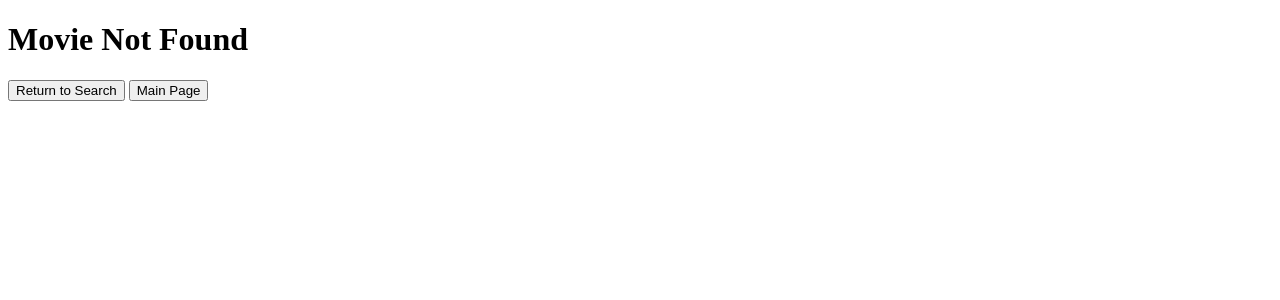
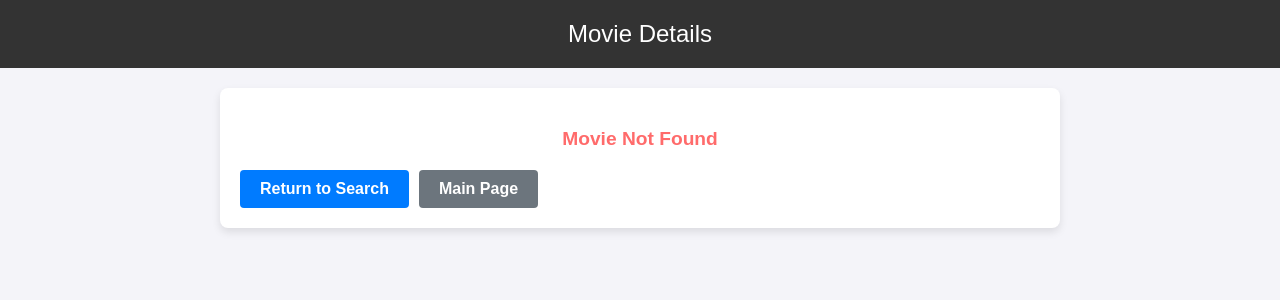
Before and after one commit to PrzemekKula/Wyszukiwarka_na_SW, a Flask app: page /movie/1 in a window 1280 px wide. Shown: the top 300 px of the page. Run offline with Flask 3, Linux system fonts and the light colour scheme; data that the repository does not hold is empty; parts of the project's set-up code (start-up, migrations or seed data) failed here and were passed over.

Commit message:
dodano nowe zmiany wizualne

```diff
--- a/main.py
+++ b/main.py
@@ -225,6 +225,7 @@ def search():
             if genre_filter:
                 df_filtered = df_filtered[df_filtered["Genres"].str.contains(genre_filter, case=False, na=False)]
 
+            # Filtrowanie po ocenach
             if rating_min:
                 df_filtered = df_filtered[df_filtered["Rating"] >= float(rating_min)]
             if rating_max:
@@ -241,35 +242,49 @@ def search():
         if df_filtered.empty:
             return render_template('search.html', show_form=True, message="Brak wyników dla podanych kryteriów.", genres=genres_list)
 
-        # Dalej: logika similarity i renderowanie wyników
+        # Logika dopasowania wyników
         similarities = []
         filtered_indices = df_filtered.index.tolist()
-        query_set = set(user_query.lower().split())
-        query_vec = vectorizer.transform([user_query])
 
-        if measure == 'jaccard':
-            similarities = [jaccard_similarity(query_set, doc_sets[i]) for i in filtered_indices]
-        elif measure == 'lsi':
-            query_lsi = lsi_pipeline.transform(query_vec)
-            sub_doc_lsi = doc_lsi[filtered_indices, :]
-            similarities = cosine_similarity(query_lsi, sub_doc_lsi).flatten().tolist()
+        # Jeśli podano zapytanie tekstowe
+        if user_query:
+            query_set = set(user_query.lower().split())
+            query_vec = vectorizer.transform([user_query])
+
+            if measure == 'jaccard':
+                similarities = [jaccard_similarity(query_set, doc_sets[i]) for i in filtered_indices]
+            elif measure == 'lsi':
+                query_lsi = lsi_pipeline.transform(query_vec)
+                sub_doc_lsi = doc_lsi[filtered_indices, :]
+                similarities = cosine_similarity(query_lsi, sub_doc_lsi).flatten().tolist()
+            else:
+                sub_tfidf_matrix = tfidf_matrix[filtered_indices, :]
+                similarities = cosine_similarity(query_vec, sub_tfidf_matrix).flatten().tolist()
+
+            sorted_indices = sorted(range(len(similarities)), key=lambda i: similarities[i], reverse=True)
+            results = []
+            for local_idx in sorted_indices[:6]:  # Ogranicz do 6 wyników
+                real_index = filtered_indices[local_idx]
+                row = df_filtered.loc[real_index]
+                similarity = similarities[local_idx]
+                highlighted_title = highlight_terms(row['Title'], user_query)
+                results.append(f"""
+                    {highlighted_title} ({row['Year']}) [similarity={similarity:.2f}]
+                    <a href="{url_for('movie_details', movie_id=row['ID'])}">
+                        <button>Details</button>
+                    </a>
+                """)
         else:
-            sub_tfidf_matrix = tfidf_matrix[filtered_indices, :]
-            similarities = cosine_similarity(query_vec, sub_tfidf_matrix).flatten().tolist()
-
-        sorted_indices = sorted(range(len(similarities)), key=lambda i: similarities[i], reverse=True)
-        results = []
-        for local_idx in sorted_indices[:10]:
-            real_index = filtered_indices[local_idx]
-            row = df_filtered.loc[real_index]
-            similarity = similarities[local_idx]
-            highlighted_title = highlight_terms(row['Title'], user_query)
-            results.append(f"""
-                {highlighted_title} ({row['Year']}) [similarity={similarity:.2f}]
+            # Jeśli NIE podano zapytania tekstowego, wyświetl wszystkie pasujące filmy
+            results = [
+                f"""
+                {row['Title']} ({row['Year']})
                 <a href="{url_for('movie_details', movie_id=row['ID'])}">
                     <button>Details</button>
                 </a>
-            """)
+                """
+                for _, row in df_filtered.iterrows()
+            ]
 
         return render_template('search.html', show_form=True, message=message, results=results, genres=genres_list)
 
--- a/templates/movie.html
+++ b/templates/movie.html
@@ -2,9 +2,94 @@
 <html lang="en">
 <head>
     <meta charset="UTF-8">
+    <meta name="viewport" content="width=device-width, initial-scale=1.0">
     <title>Movie Details</title>
+    <style>
+        body {
+            font-family: Arial, sans-serif;
+            background-color: #f4f4f9;
+            margin: 0;
+            padding: 0;
+        }
+
+        header {
+            background-color: #333;
+            color: #fff;
+            padding: 20px;
+            text-align: center;
+            font-size: 1.5rem;
+        }
+
+        main {
+            padding: 20px;
+            max-width: 800px;
+            margin: 20px auto;
+            background: #fff;
+            border-radius: 8px;
+            box-shadow: 0 4px 8px rgba(0, 0, 0, 0.1);
+        }
+
+        h1 {
+            font-size: 2rem;
+            margin-bottom: 20px;
+            color: #333;
+        }
+
+        p {
+            font-size: 1rem;
+            margin: 10px 0;
+            color: #555;
+        }
+
+        p strong {
+            color: #333;
+        }
+
+        .not-found {
+            color: #ff6b6b;
+            text-align: center;
+            font-size: 1.2rem;
+            margin: 20px 0;
+        }
+
+        .buttons {
+            display: flex;
+            gap: 10px;
+            margin-top: 20px;
+        }
+
+        .buttons a {
+            text-decoration: none;
+        }
+
+        .buttons button {
+            padding: 10px 20px;
+            background-color: #007bff;
+            color: white;
+            border: none;
+            border-radius: 4px;
+            cursor: pointer;
+            font-weight: bold;
+            transition: background-color 0.3s ease;
+            font-size: 1rem;
+        }
+
+        .buttons button:hover {
+            background-color: #0056b3;
+        }
+
+        .buttons button.secondary {
+            background-color: #6c757d;
+        }
+
+        .buttons button.secondary:hover {
+            background-color: #5a6268;
+        }
+    </style>
 </head>
 <body>
+    <header>Movie Details</header>
+    <main>
         {% if movie %}
         <h1>Movie Details</h1>
         <p><strong>Title:</strong> {{ movie.title }}</p>
@@ -17,10 +102,13 @@
         <p><strong>Number of Votes:</strong> {{ movie.votes }}</p>
         <p><strong>Description:</strong> {{ movie.description }}</p>
         {% else %}
-    <h1>Movie Not Found</h1>
+        <h1 class="not-found">Movie Not Found</h1>
         {% endif %}
 
+        <div class="buttons">
             <a href="{{ url_for('search') }}"><button>Return to Search</button></a>
-    <a href="{{ url_for('home') }}"><button>Main Page</button></a>
+            <a href="{{ url_for('home') }}"><button class="secondary">Main Page</button></a>
+        </div>
+    </main>
 </body>
 </html>
```
Also changed, not shown: templates/search.html (+143 -24 lines). Lines whose indentation alone changed are shown as unchanged.
